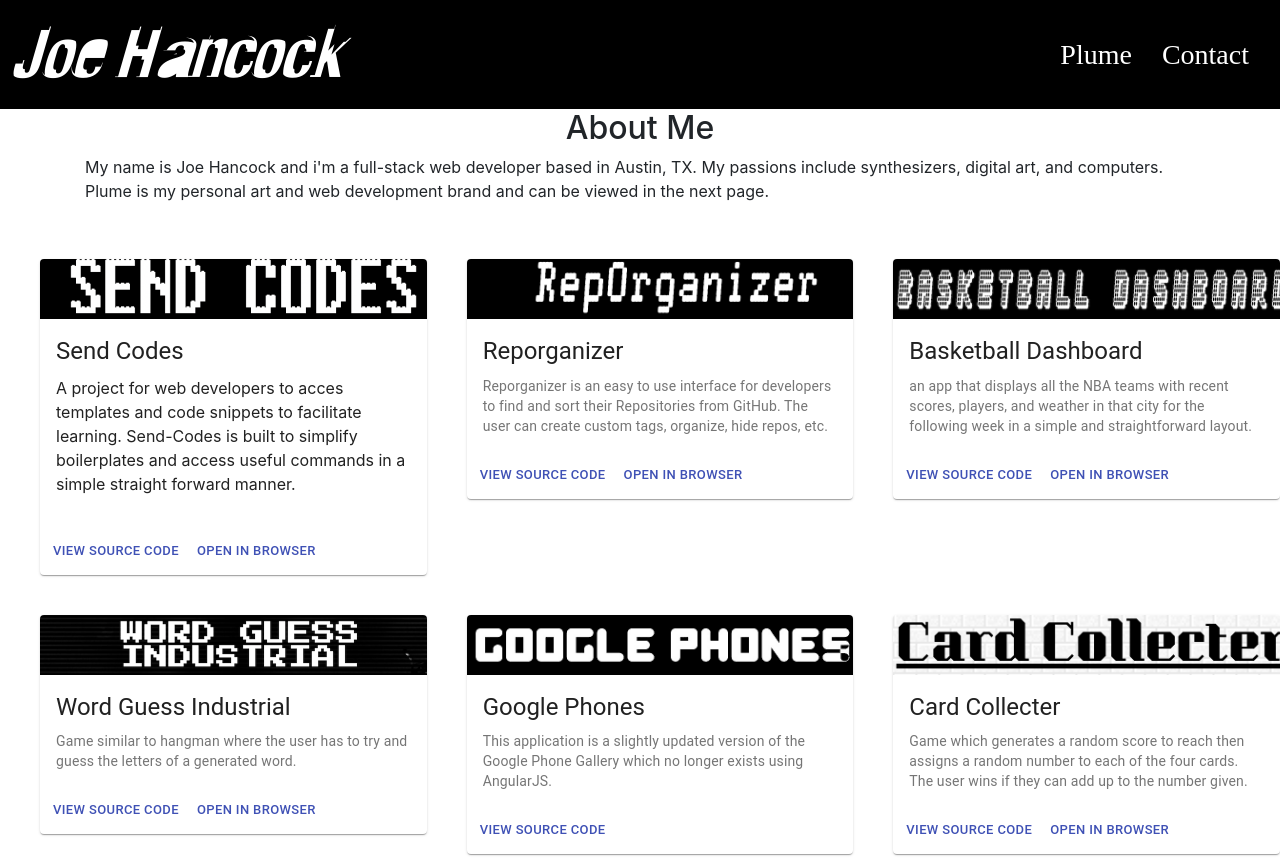
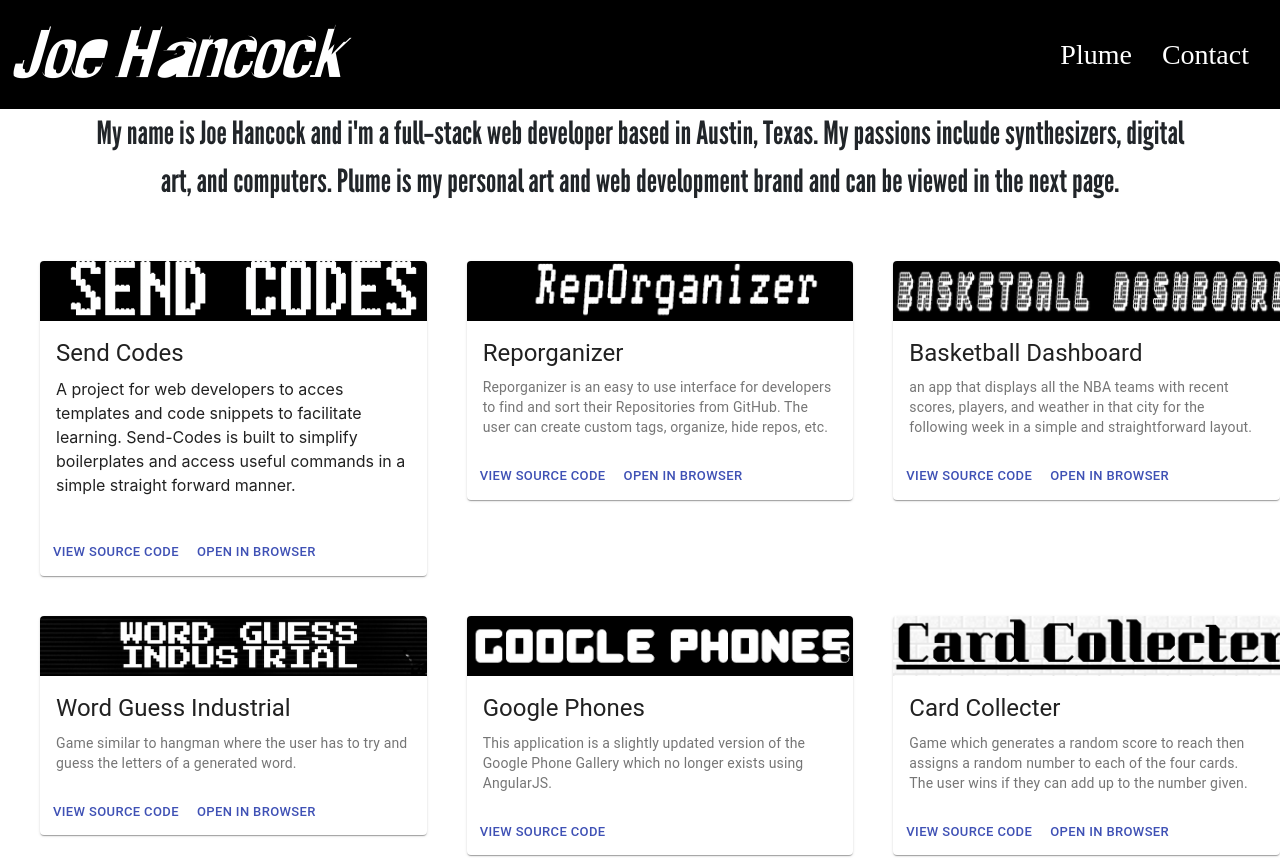
Before and after one commit to JoeHancock1995/Portfolio-React, a React (Create React App) app: page / in a window 1280 px wide. Shown: the top 858 px of the page. Built offline with nearby package versions, Linux system fonts and the light colour scheme.

Commit message:
changed about me

```diff
--- /dev/null
+++ b/src/components/About/About.css
@@ -0,0 +1,5 @@
+.container{
+    font-family: 'Warsaw Gothic';
+    font-size: 32px;
+    text-align: center;
+}
--- a/src/components/About/About.js
+++ b/src/components/About/About.js
@@ -1,12 +1,13 @@
 import React from 'react';
-// import './About.css';
+import './About.css';
 
 const About = () => {
     return (
         <div className="container">
-            <h2 className="text-center">About Me</h2>
-            <p>My name is Joe Hancock and i'm a full-stack web developer based in Austin, TX. My passions include synthesizers, digital art, and computers.
-                Plume is my personal art and web development brand and can be viewed in the next page.
+            {/* <h2 className="text-center">About Me</h2> */}
+            <p>My name is Joe Hancock and i'm a full-stack web developer based in Austin, Texas.
+                My passions include synthesizers, digital art, and computers. Plume is my personal
+                art and web development brand and can be viewed in the next page.
             </p>
         </div>
     )
```
